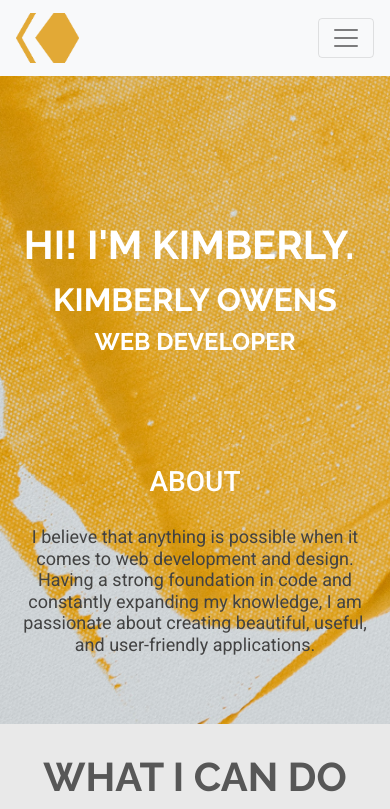
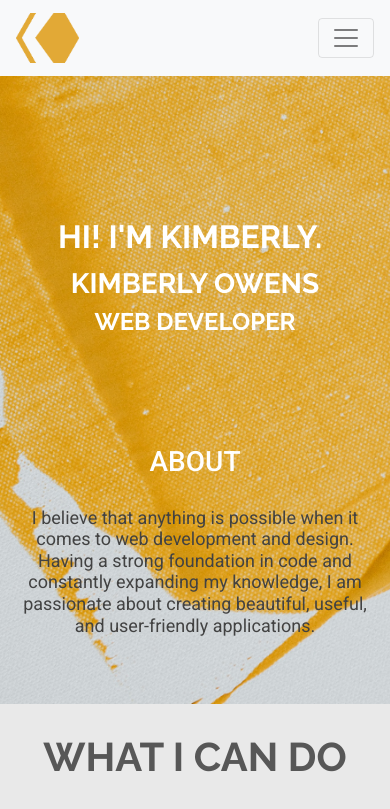
Before and after one commit to kimberlyj227/kimberlyj227.github.io, a React (Create React App) app: page / in a window 390 px wide. Shown: the top 809 px of the page. Built offline with nearby package versions, Linux system fonts and the light colour scheme; the HTML template or start-up script is replaced by a standard one.

Commit message:
fixed heading size

```diff
--- a/src/styles/Jumbo.css
+++ b/src/styles/Jumbo.css
@@ -61,7 +61,7 @@
   }
 
   .jumbotron h2 {
-    font-size: 2rem;
+    font-size: 1.75rem;
     font-weight: 700;
   }
 
@@ -72,7 +72,7 @@
   }
 
   .Typewriter {
-    font-size: 2.5rem;
+    font-size: 2rem;
     font-weight: 700;
   }
 }
```
